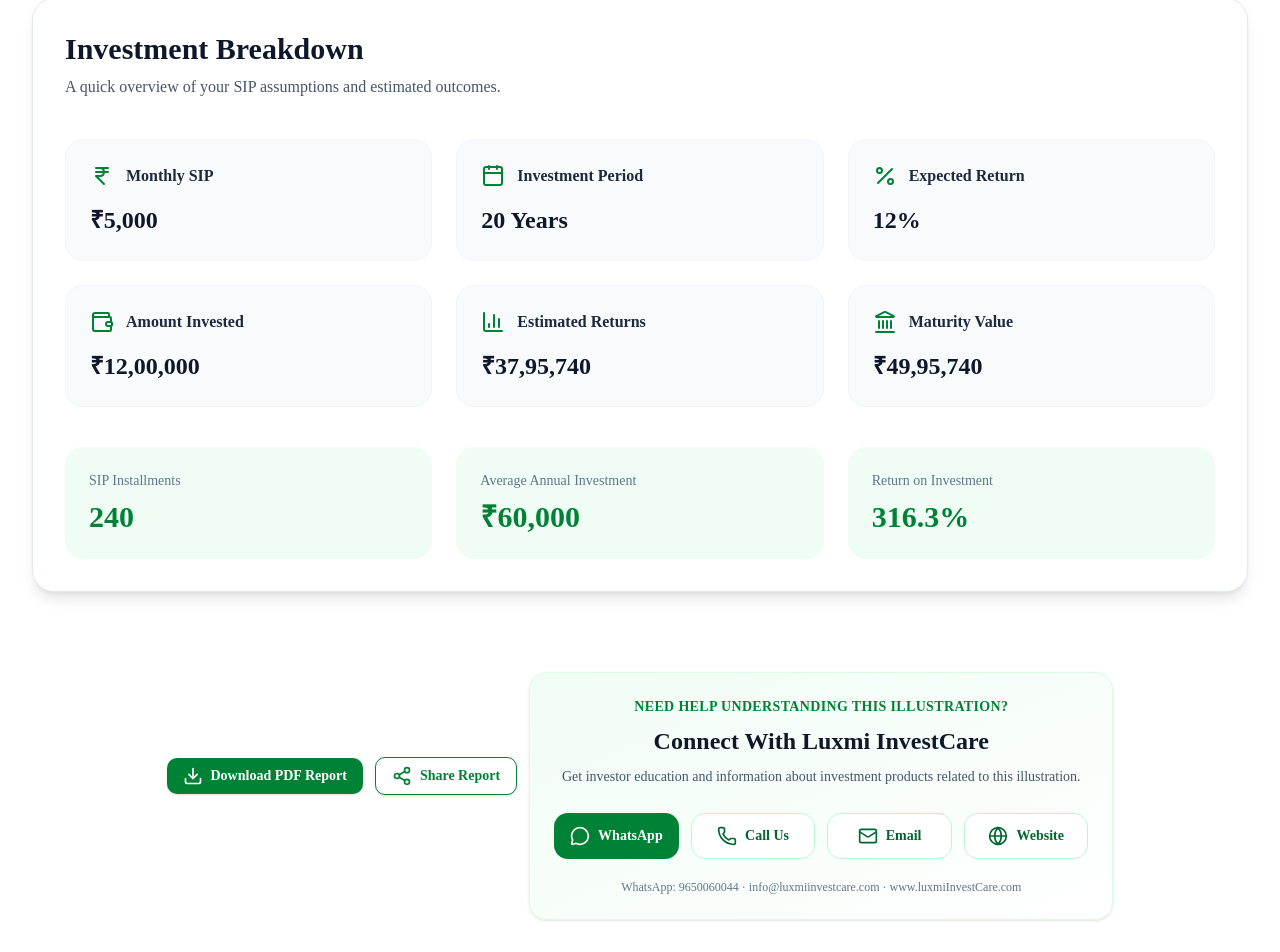
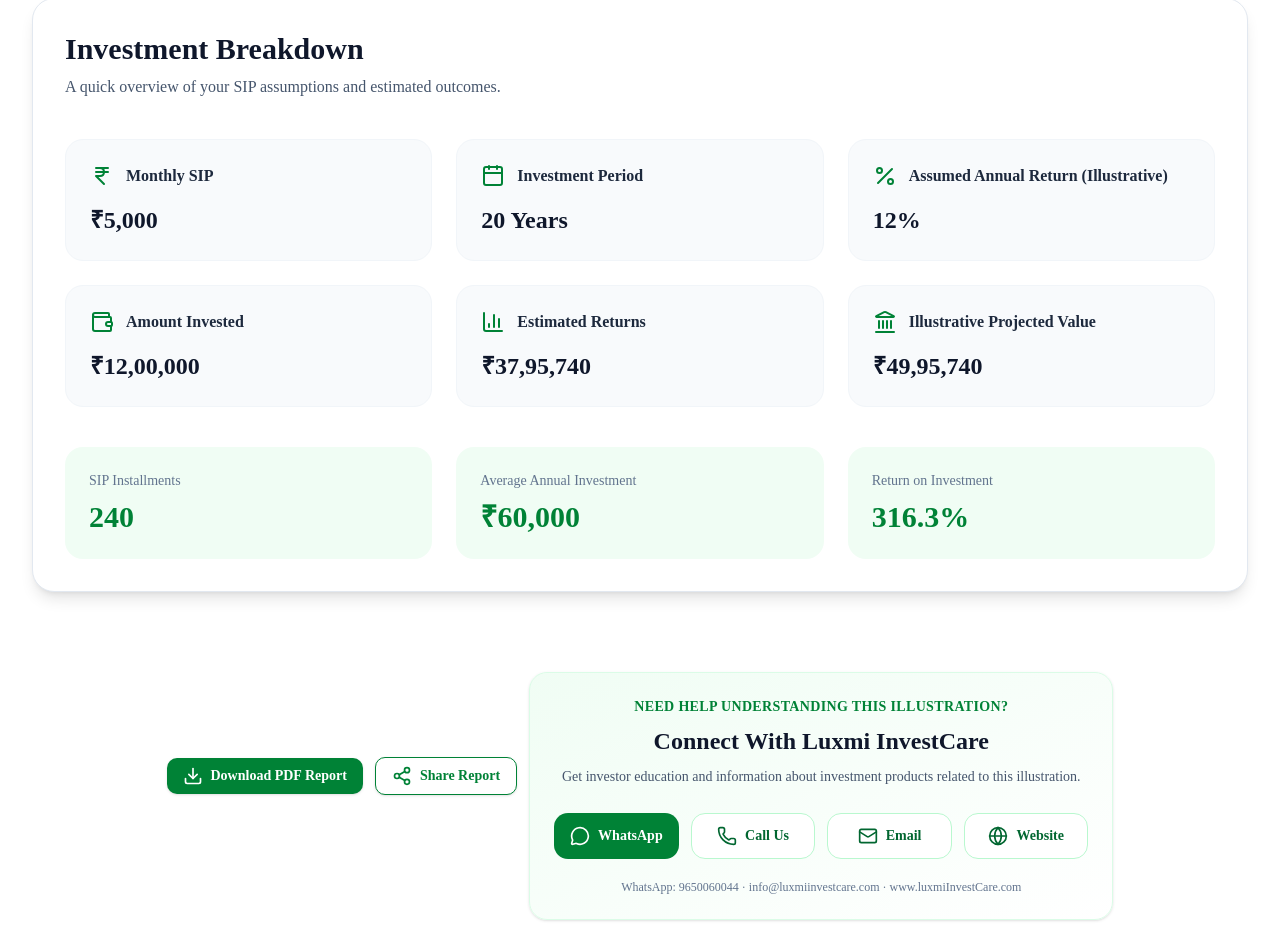
Before and after one commit to shivpawan007/LuxmiInvestCare, a Next.js app: page /calculators/sip in a window 1280 px wide. Shown: the part 3900-4852 px from the top of the page. Built offline with nearby package versions, Linux system fonts and the light colour scheme.

Commit message:
Harden remaining compliance wording across public calculators

```diff
--- a/components/calculators/SIPBreakdown.tsx
+++ b/components/calculators/SIPBreakdown.tsx
@@ -57,7 +57,7 @@ export default function SIPBreakdown({
         },
         {
             icon: <Percent className="h-6 w-6 text-green-700" />,
-            title: "Expected Return",
+            title: "Assumed Annual Return (Illustrative)",
             value: `${annualReturn}%`,
         },
         {
@@ -72,7 +72,7 @@ export default function SIPBreakdown({
         },
         {
             icon: <Landmark className="h-6 w-6 text-green-700" />,
-            title: "Maturity Value",
+            title: "Illustrative Projected Value",
             value: formatCurrency(maturityValue),
         },
     ];
```
